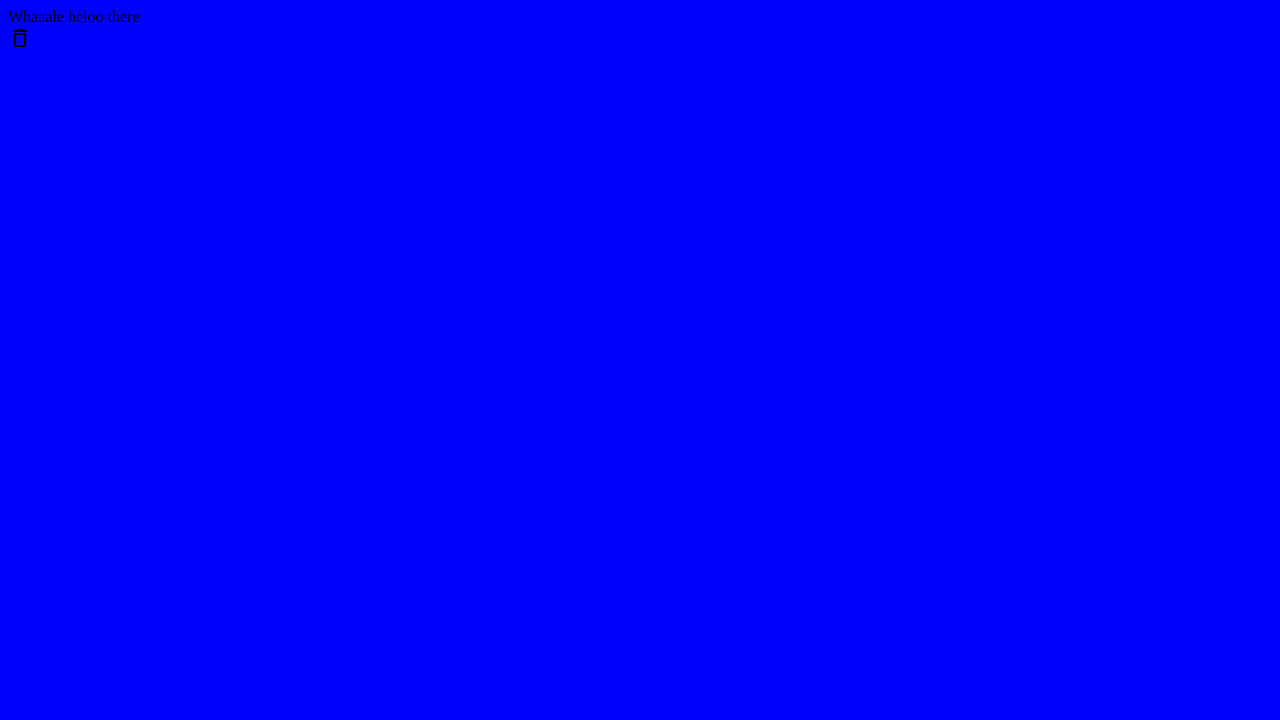
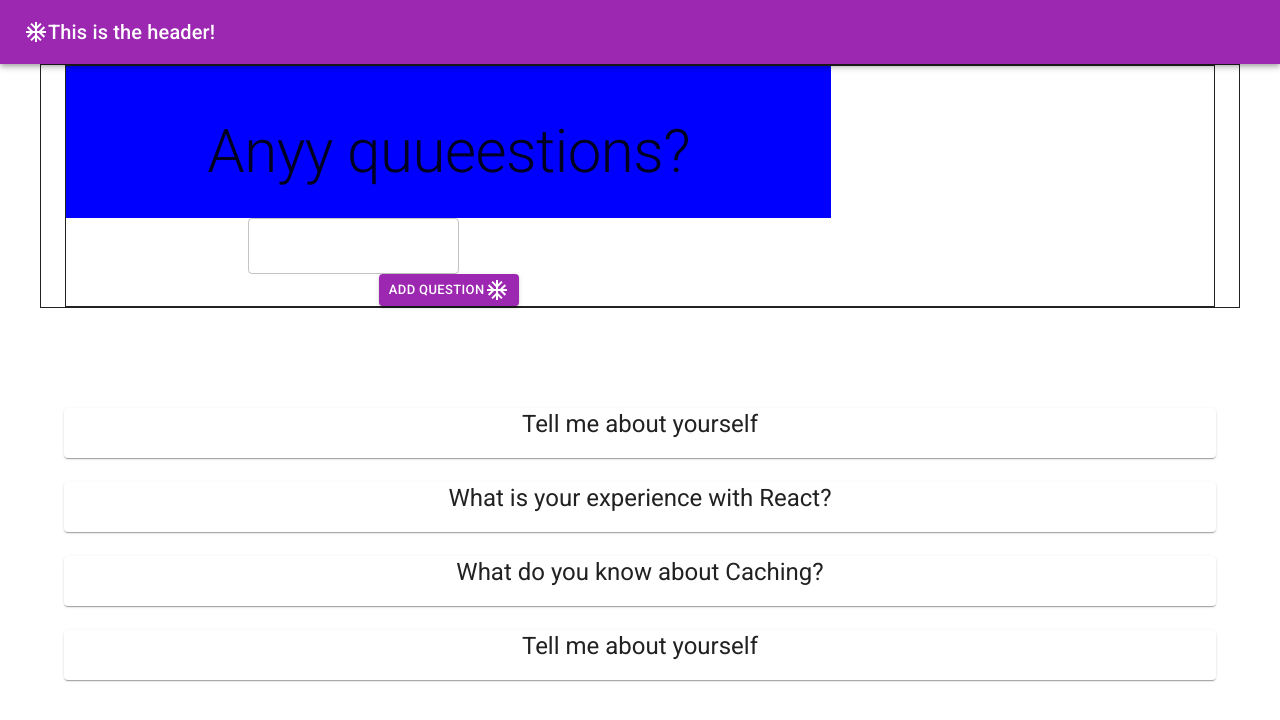
Before and after one commit to RFB-Projects/Seeker, a React app: page / in a window 1280 px wide. Shown: the top 720 px of the page. Built offline with nearby package versions, Linux system fonts and the light colour scheme.

Commit message:
updating main questions page

```diff
--- a/client/App.jsx
+++ b/client/App.jsx
@@ -1,15 +1,12 @@
 import React from 'react';
 import './stylesheets/styles.css';
 import DeleteIcon from '@mui/icons-material/DeleteOutline';
-
+import TopicsPage from './components/TopicsPage';
 
 const App = () => {
     return(
      <div>
-        <div>Whaaale heloo there</div>
-        <div>
-            <DeleteIcon></DeleteIcon>
-        </div>
+        <TopicsPage/>
     </div>
 
     )
--- /dev/null
+++ b/client/components/TopicsPage.jsx
@@ -0,0 +1,58 @@
+import React from 'react';
+import { Typography, AppBar, Card, CardActions, CardContent, CardMedia, CssBaseline, Grid, Toolbar, Container, Button, Stack, Paper, TextField } from '@mui/material';
+import AcUnit from '@mui/icons-material/AcUnit';
+import {makeStyles} from '@mui/styles'
+
+// const useStyles = makeStyles((theme) => {
+//     container: {
+//         backgroundColor: theme.palette.background.paper
+//     }
+// })
+
+const TopicsPage = () => {
+    // const classes = useStyles();
+    return(
+        <>
+            <CssBaseline />
+            <AppBar position="relative" color='secondary'>
+                <Toolbar>
+                    <AcUnit />
+                    <Typography variant="h6">
+                        This is the header!
+                    </Typography>
+                </Toolbar>
+            </AppBar>
+            <main>
+                <Container maxwidth='m' align='center' sx={{border:1}}>
+                    <Grid container sx={{border:1}}>
+                        <Grid item xs={8} sx={{backgroundColor:'blue'}}>
+                            <Typography variant="h2" style={{marginTop: '50px', marginBottom: '30px'}}>Anyy quueestions?</Typography>
+                        </Grid>
+                        <Grid item xs={6}>
+                            <TextField align='center'>placeholder</TextField>
+                        </Grid>
+                        <Grid item xs={8}>
+                            <Button variant="contained" color="secondary" align='center' size='small'>
+                                Add Question
+                                <AcUnit/>
+                            </Button>
+                        </Grid>
+                    </Grid>
+
+                    <Card/>
+                </Container>
+                <Container style={{marginTop:'100px', backgroundColor:'primary'}} >
+                    <Stack spacing={3} align='center'>
+                        <Paper style={{height:'50px'}}><Typography variant='h5'>Tell me about yourself</Typography></Paper>
+                        <Paper style={{height:'50px'}}><Typography variant='h5'>What is your experience with React?</Typography></Paper>
+                        <Paper style={{height:'50px'}}><Typography variant='h5'>What do you know about Caching?</Typography></Paper>
+                        <Paper style={{height:'50px'}}><Typography variant='h5'>Tell me about yourself</Typography></Paper>
+                    </Stack>
+                </Container>
+
+            </main>
+        </>
+    )
+}
+
+export default TopicsPage;
--- a/client/index.html
+++ b/client/index.html
@@ -4,6 +4,10 @@
   <meta charset="UTF-8">
   <meta name="viewport" content="width=device-width, initial-scale=1.0">
   <meta http-equiv="X-UA-Compatible" content="ie=edge">
+  <link
+    rel="stylesheet"
+    href="https://fonts.googleapis.com/css?family=Roboto:300,400,500,700&display=swap"
+  />
   <title> Seeker | Manage your job search all in one place </title>
 </head>
 <body>
--- a/client/index.js
+++ b/client/index.js
@@ -3,6 +3,7 @@ import React from 'react';
 import { createRoot } from 'react-dom/client';
 import { BrowserRouter } from 'react-router-dom';
 import App from './App.jsx';
+
 // import { store } from './app/store';
 // import { Provider } from 'react-redux';
 
--- a/package.json
+++ b/package.json
@@ -45,6 +45,7 @@
     "@fontsource/roboto": "^4.5.5",
     "@mui/icons-material": "^5.6.0",
     "@mui/material": "^5.6.0",
+    "@mui/styles": "^5.6.2",
     "@reduxjs/toolkit": "^1.8.1",
     "cookie-parser": "^1.4.6",
     "dotenv": "^16.0.0",
```
Also changed, not shown: client/styles.js (added), 1 other file (tests, documents, lock files or other folders).
